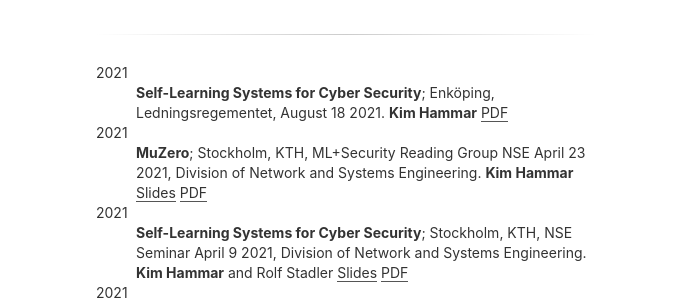
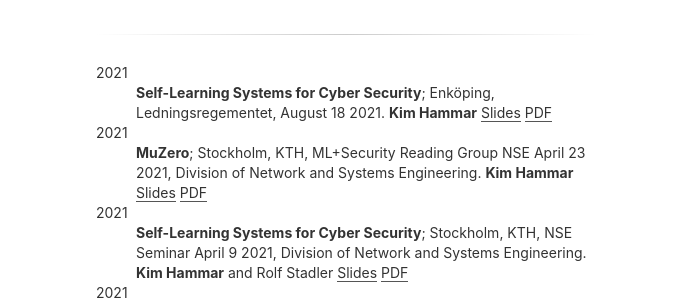
Before and after one commit to Limmen/Limmen.github.io, a Jekyll site: the page built from talks.md, in a window 1280 px wide and 900 px high. Shown: the part 429-729 px from the top of the window, without its empty margins (294-976 px from the left). Built offline with Jekyll 4.4.1, drawn with Linux system fonts in a browser that asks for light colours.

Commit message:
upd talks

```diff
--- a/talks.md
+++ b/talks.md
@@ -6,6 +6,7 @@ title: Talks
 2021
 :   **Self-Learning Systems for Cyber Security**; Enköping, Ledningsregementet, August 18 2021.
     **Kim Hammar**
+	[Slides](https://www.slideshare.net/KimHammar/selflearning-systems-for-cyber-security-250086888)
 	[PDF](/assets/slides/Hammar_Stadler_Self_Learning_Systems_Enkoping_18_aug_21.pdf)
 
 2021
```
